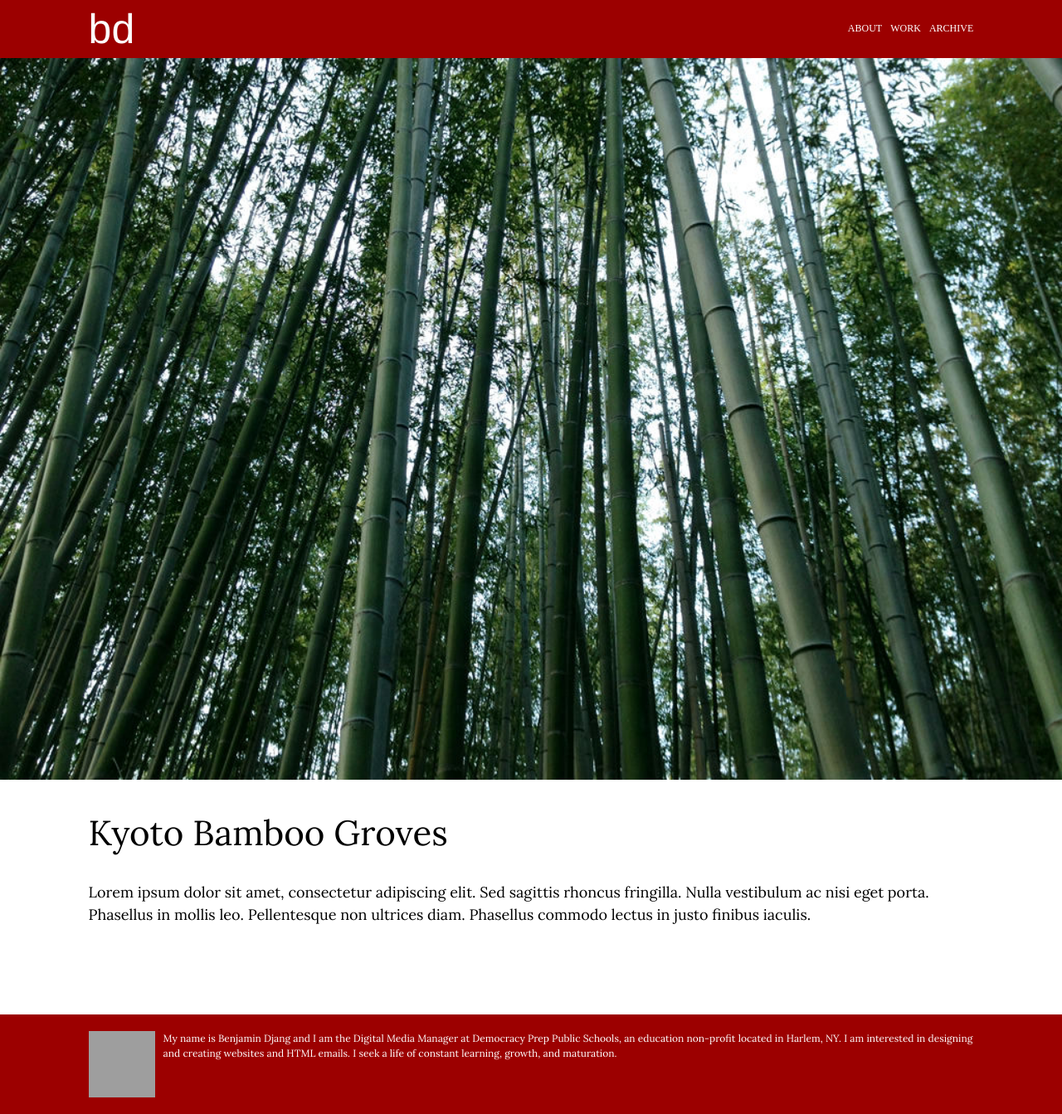
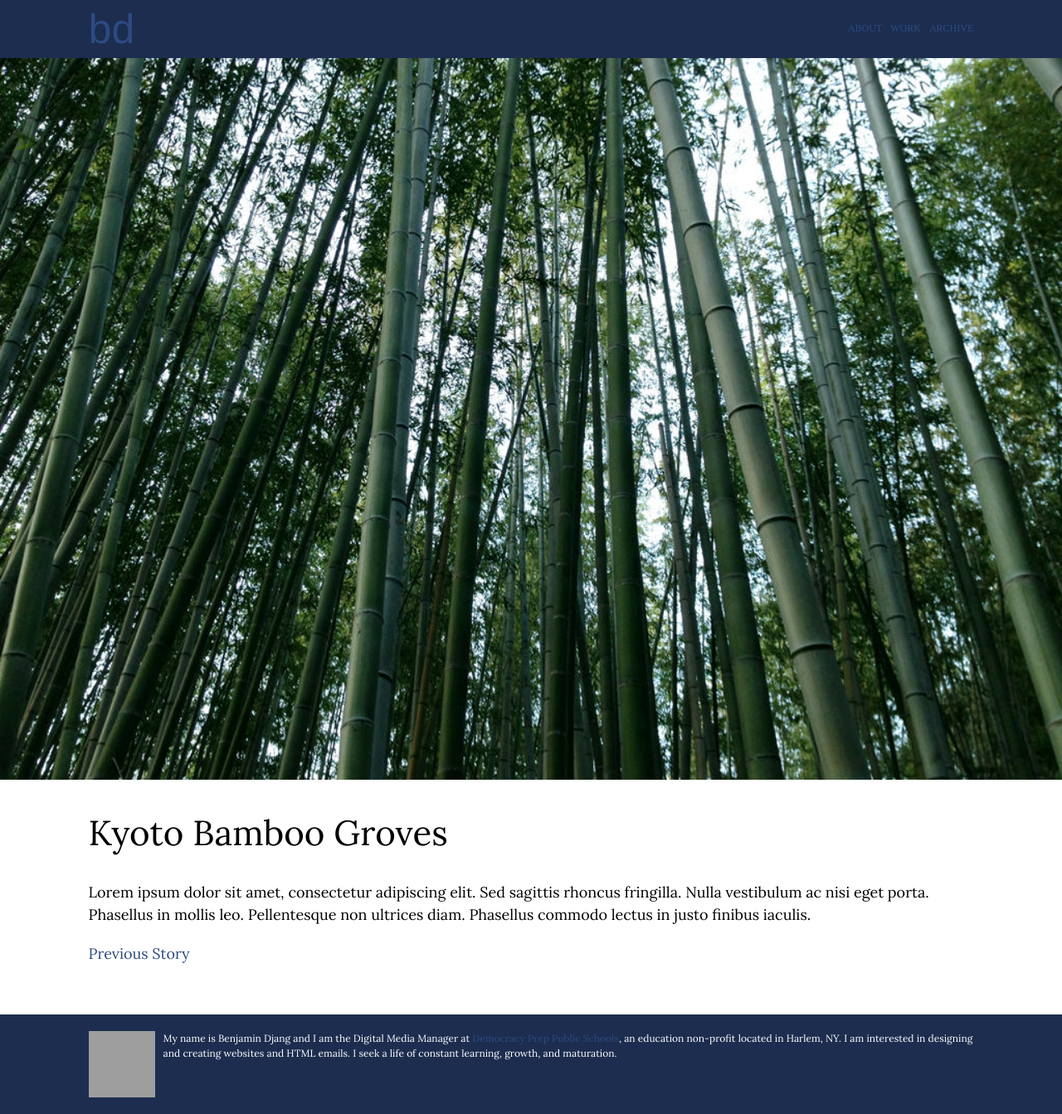
Before and after one commit to bdjang/benjamin-djang, a Jekyll site: the page built from index.html, in a window 1280 px wide. Shown: the whole page at 83% size. Built offline with Jekyll 4.4.1, drawn with Linux system fonts in a browser that asks for light colours; the list of posts is cut into pages by our own code; grey boxes are pictures that could not be loaded.

Commit message:
Updated nav bar colors

```diff
--- a/css/main.scss
+++ b/css/main.scss
@@ -48,18 +48,18 @@
 }
 
 a:link {
-	color: #fff;
+	color: #2D4B82;
 	text-decoration: none;
-	/*transition: all 0.5s ease;*/
+	transition: all 0.5s ease;
 }
 a:visited {
-	color: #fff;
+	color: #627496;
 }
 a:hover {
-	color: #fff;
+	color: #869FCE;
 }
 a:active {
-	color: #fff;
+	color: #4877CE;
 }
 
 /* HEADER + FOOTER
@@ -85,7 +85,7 @@
 	}
 }
 header, footer {
-	background-color: #9c0000;
+	background-color: #1C2D4F;
 	color: #fff;
 }
 
```
